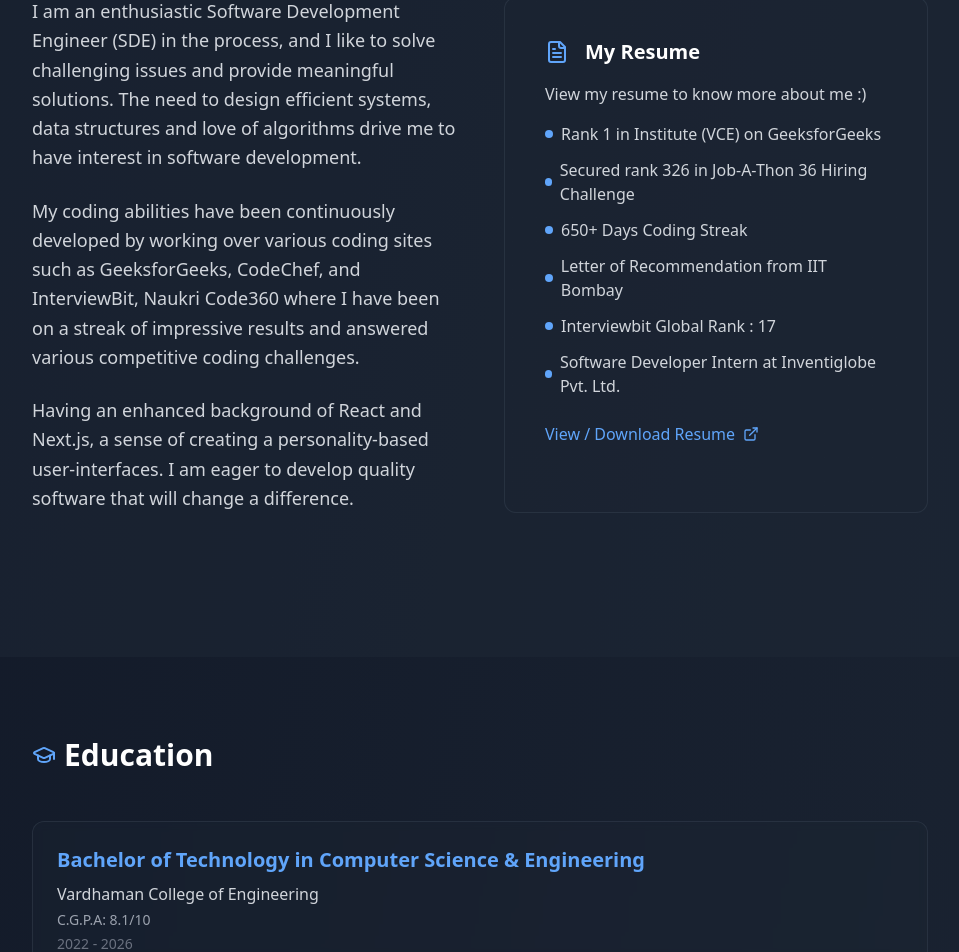
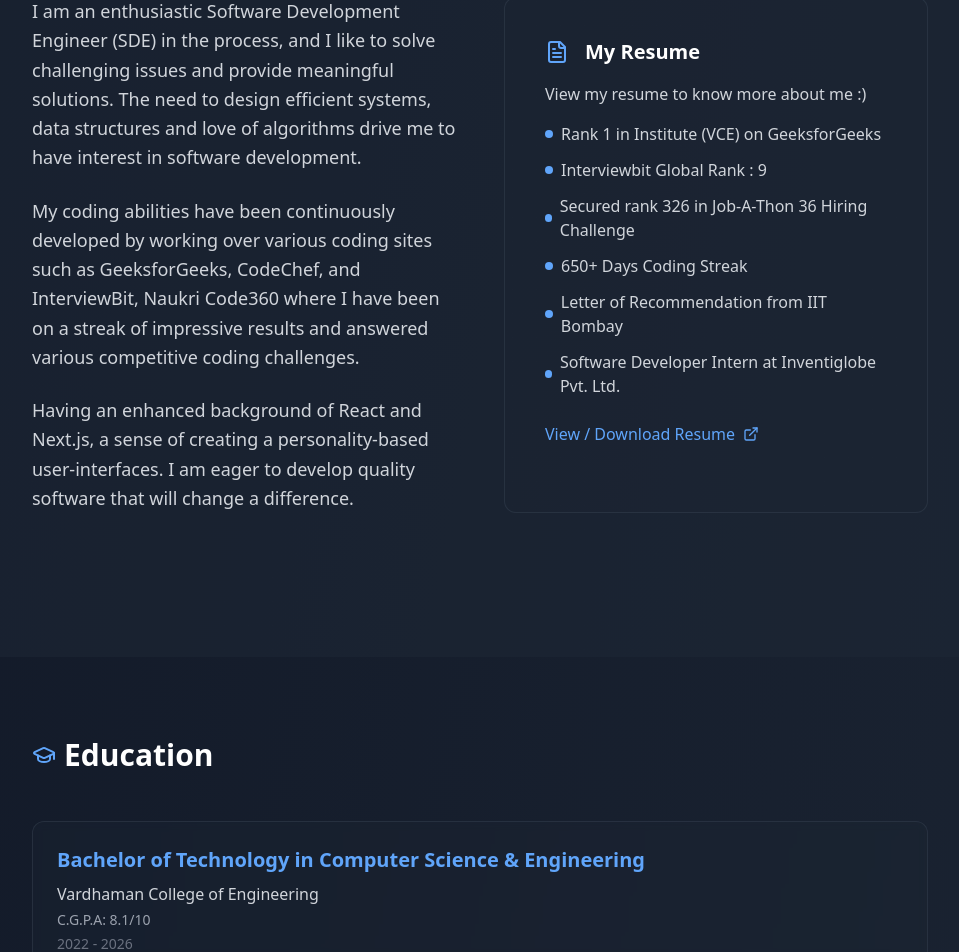
Before and after one commit to DRithwik/My-Portfolio, a React (Vite) app: page / in a window 1280 px wide. Shown: the part 967-1919 px from the top of the page, without its empty margins (160-1119 px from the left). Built offline with nearby package versions, Linux system fonts and the light colour scheme.

Commit message:
Update About.tsx

```diff
--- a/src/components/About.tsx
+++ b/src/components/About.tsx
@@ -50,6 +50,10 @@ export default function About() {
                     <span className="w-2 h-2 bg-blue-400 rounded-full"></span>
                     <p className="text-gray-300">Rank 1 in Institute (VCE) on GeeksforGeeks</p>
                   </div>
+                   <div className="flex items-center gap-2">
+                    <span className="w-2 h-2 bg-blue-400 rounded-full"></span>
+                    <p className="text-gray-300">Interviewbit Global Rank : 9</p>
+                  </div>
                   <div className="flex items-center gap-2">
                     <span className="w-2 h-2 bg-blue-400 rounded-full"></span>
                     <p className="text-gray-300">Secured rank 326 in Job-A-Thon 36 Hiring Challenge</p>
@@ -61,10 +65,6 @@ export default function About() {
                   <div className="flex items-center gap-2">
                     <span className="w-2 h-2 bg-blue-400 rounded-full"></span>
                     <p className="text-gray-300">Letter of Recommendation from IIT Bombay</p>
-                  </div>
-                 <div className="flex items-center gap-2">
-                    <span className="w-2 h-2 bg-blue-400 rounded-full"></span>
-                    <p className="text-gray-300">Interviewbit Global Rank : 17</p>
                   </div>
                   <div className="flex items-center gap-2">
                     <span className="w-2 h-2 bg-blue-400 rounded-full"></span>
```
